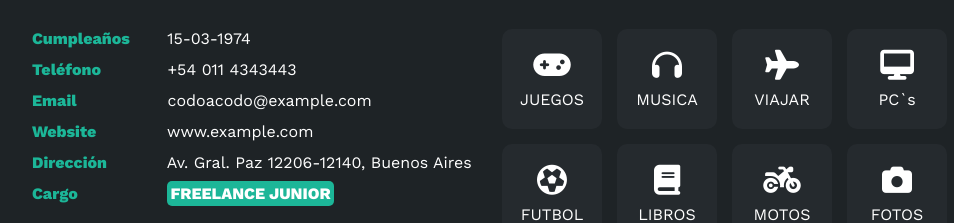
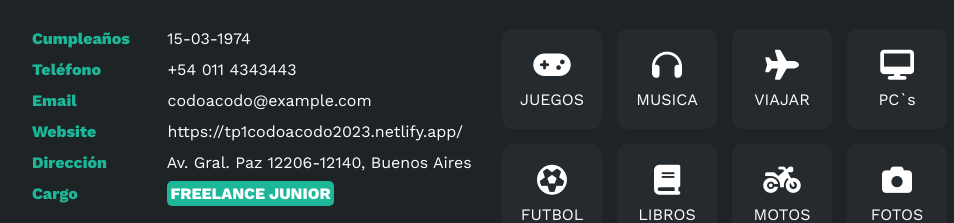
Before and after one commit to cerebro2005/codoAcodo-2023, a plain HTML site: page index.html in a window 1280 px wide. Shown: the part 1106-1329 px from the top of the page, without its empty margins (138-1092 px from the left). Drawn offline with nearby package versions, Linux system fonts and the light colour scheme.

Commit message:
Update index.html

```diff
--- a/index.html
+++ b/index.html
@@ -111,7 +111,7 @@
                                 </li>
                                 <li>
                                     <strong>Website</strong>
-                                    www.example.com
+                                    https://tp1codoacodo2023.netlify.app/
                                 </li>
                                 <li>
                                     <strong>Dirección</strong>
```
